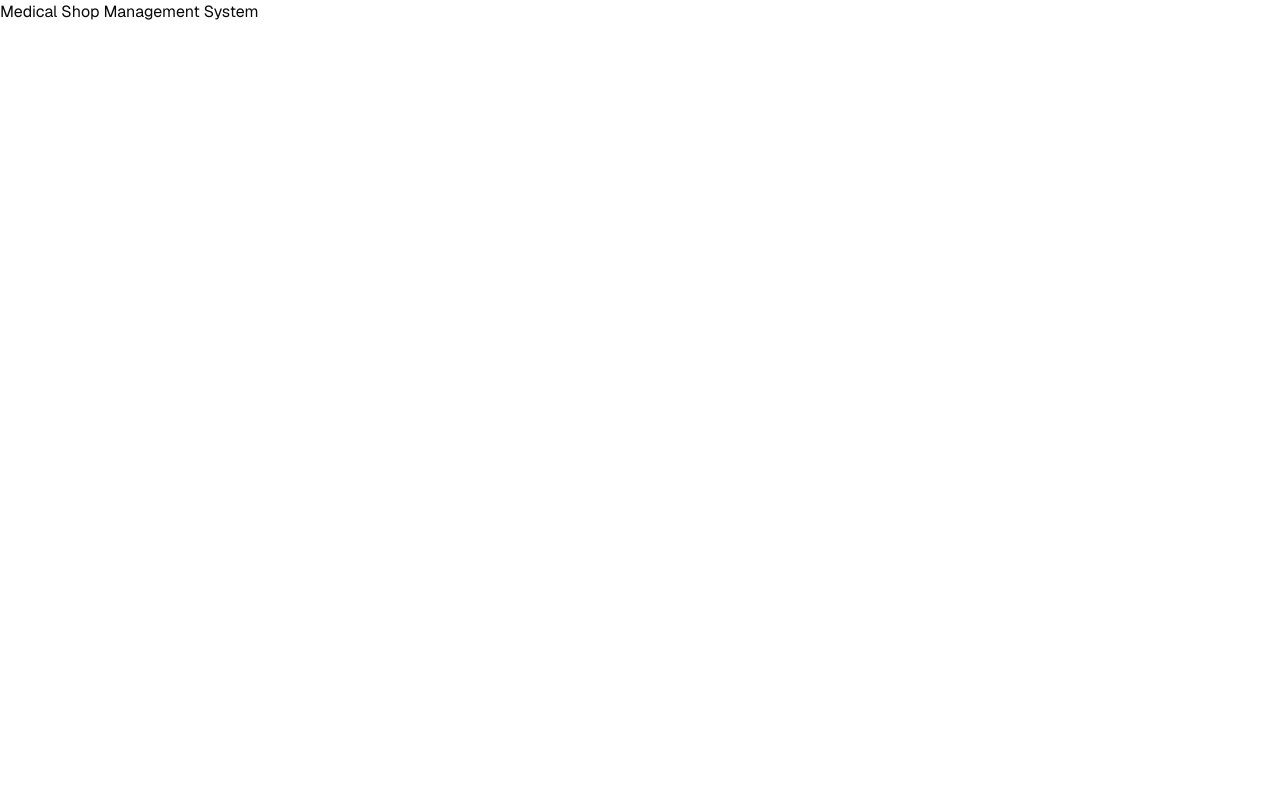
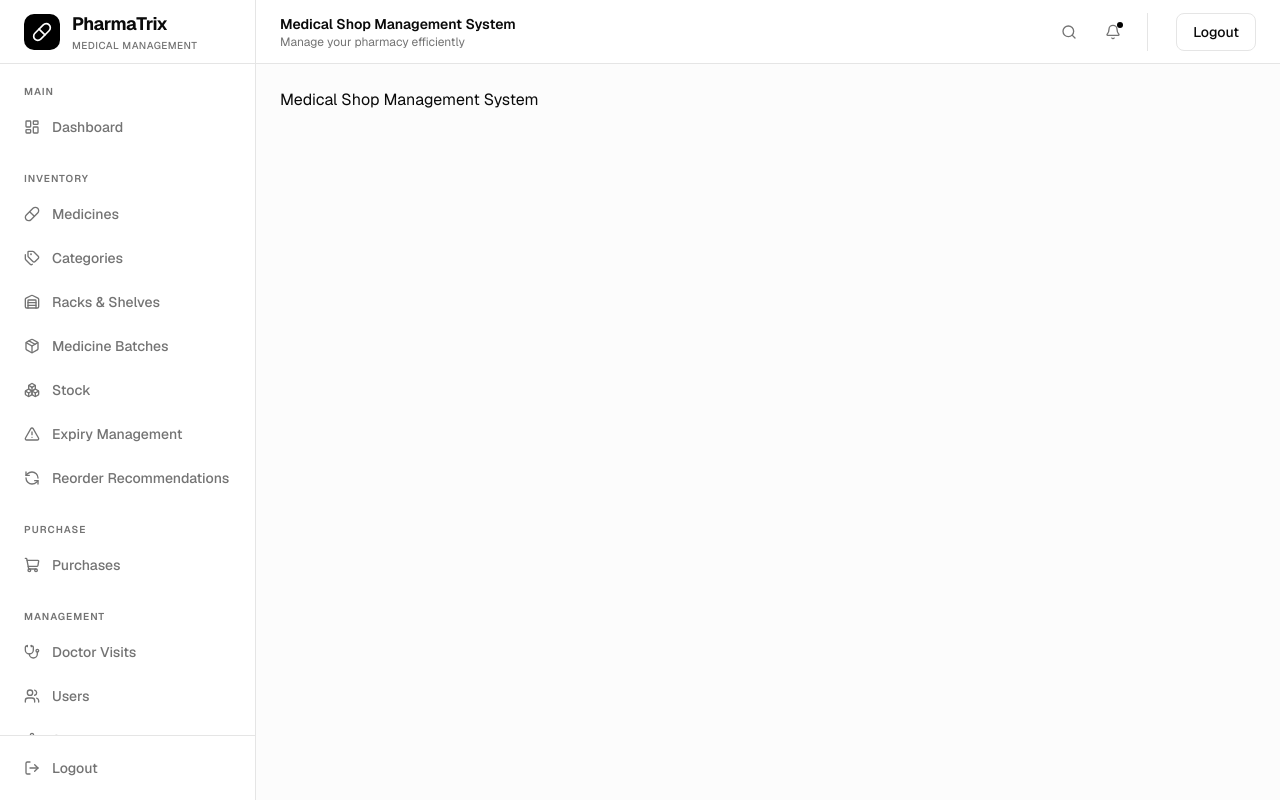
Before and after one commit to CheSubhro/pharmatrix, a Next.js app: page / in a window 1280 px wide. Built offline with nearby package versions, Linux system fonts and the light colour scheme.

Commit message:
base Admin Layout + Sidebar + Navbar ready

```diff
--- a/src/app/layout.tsx
+++ b/src/app/layout.tsx
@@ -1,11 +1,21 @@
+
 
 import type { Metadata } from "next";
+
 import "./globals.css";
+
 import { Geist } from "next/font/google";
+
 import { cn } from "@/lib/utils";
+
 import { Toaster } from "sonner";
 
-const geist = Geist({subsets:['latin'],variable:'--font-sans'});
+import AdminLayout from "@/components/layout/AdminLayout";
+
+const geist = Geist({
+  subsets: ["latin"],
+  variable: "--font-sans",
+});
 
 export const metadata: Metadata = {
   title: "PharmaTrix-Medical Shop Management System",
@@ -19,10 +29,19 @@ export default function RootLayout({
   children: React.ReactNode;
 }>) {
   return (
-    <html lang="en" className={cn("font-sans", geist.variable)}>
+    <html
+      lang="en"
+      className={cn("font-sans", geist.variable)}
+    >
       <body>
-        {children}
-        <Toaster position="top-right" richColors />
+        <AdminLayout>
+          {children}
+        </AdminLayout>
+
+        <Toaster
+          position="top-right"
+          richColors
+        />
       </body>
     </html>
   );
--- /dev/null
+++ b/src/components/layout/AdminLayout.tsx
@@ -0,0 +1,28 @@
+
+
+"use client";
+
+import Sidebar from "./Sidebar";
+import Navbar from "./Navbar";
+
+interface AdminLayoutProps {
+  children: React.ReactNode;
+}
+
+export default function AdminLayout({
+  children,
+}: AdminLayoutProps) {
+  return (
+    <div className="min-h-screen bg-muted/30">
+      <Sidebar />
+
+      <Navbar />
+
+      <main className="ml-64 pt-16">
+        <div className="min-h-[calc(100vh-4rem)] p-6">
+          {children}
+        </div>
+      </main>
+    </div>
+  );
+}
--- /dev/null
+++ b/src/components/layout/Navbar.tsx
@@ -0,0 +1,50 @@
+
+
+"use client";
+
+import { Bell, Search } from "lucide-react";
+import UserMenu from "@/components/auth/UserMenu";
+
+export default function Navbar() {
+  return (
+    <header className="fixed left-64 right-0 top-0 z-30 h-16 border-b bg-white">
+      <div className="flex h-full items-center justify-between px-6">
+        {/* Left */}
+        <div>
+          <h1 className="text-sm font-semibold text-foreground">
+            Medical Shop Management System
+          </h1>
+
+          <p className="text-xs text-muted-foreground">
+            Manage your pharmacy efficiently
+          </p>
+        </div>
+
+        {/* Right */}
+        <div className="flex items-center gap-2">
+          <button
+            type="button"
+            className="flex h-9 w-9 items-center justify-center rounded-lg text-muted-foreground transition-colors hover:bg-muted hover:text-foreground"
+            aria-label="Search"
+          >
+            <Search className="h-4 w-4" />
+          </button>
+
+          <button
+            type="button"
+            className="relative flex h-9 w-9 items-center justify-center rounded-lg text-muted-foreground transition-colors hover:bg-muted hover:text-foreground"
+            aria-label="Notifications"
+          >
+            <Bell className="h-4 w-4" />
+
+            <span className="absolute right-2 top-2 h-1.5 w-1.5 rounded-full bg-black" />
+          </button>
+
+          <div className="ml-2 border-l pl-3">
+            <UserMenu />
+          </div>
+        </div>
+      </div>
+    </header>
+  );
+}
--- /dev/null
+++ b/src/components/layout/Sidebar.tsx
@@ -0,0 +1,172 @@
+
+
+"use client";
+
+import Link from "next/link";
+import {
+  LayoutDashboard,
+  Pill,
+  Tags,
+  Warehouse,
+  Package,
+  Boxes,
+  AlertTriangle,
+  RefreshCcw,
+  ShoppingCart,
+  Stethoscope,
+  Users,
+  Settings,
+  LogOut,
+} from "lucide-react";
+
+const menuSections = [
+  {
+    title: "MAIN",
+    items: [
+      {
+        label: "Dashboard",
+        href: "/dashboard",
+        icon: LayoutDashboard,
+      },
+    ],
+  },
+  {
+    title: "INVENTORY",
+    items: [
+      {
+        label: "Medicines",
+        href: "/medicines",
+        icon: Pill,
+      },
+      {
+        label: "Categories",
+        href: "/categories",
+        icon: Tags,
+      },
+      {
+        label: "Racks & Shelves",
+        href: "/racks",
+        icon: Warehouse,
+      },
+      {
+        label: "Medicine Batches",
+        href: "/medicine-batches",
+        icon: Package,
+      },
+      {
+        label: "Stock",
+        href: "/stock",
+        icon: Boxes,
+      },
+      {
+        label: "Expiry Management",
+        href: "/expiry-management",
+        icon: AlertTriangle,
+      },
+      {
+        label: "Reorder Recommendations",
+        href: "/reorder-recommendations",
+        icon: RefreshCcw,
+      },
+    ],
+  },
+  {
+    title: "PURCHASE",
+    items: [
+      {
+        label: "Purchases",
+        href: "/purchases",
+        icon: ShoppingCart,
+      },
+    ],
+  },
+  {
+    title: "MANAGEMENT",
+    items: [
+      {
+        label: "Doctor Visits",
+        href: "#",
+        icon: Stethoscope,
+      },
+      {
+        label: "Users",
+        href: "/users",
+        icon: Users,
+      },
+      {
+        label: "Settings",
+        href: "#",
+        icon: Settings,
+      },
+    ],
+  },
+];
+
+export default function Sidebar() {
+  return (
+    <aside className="fixed left-0 top-0 z-40 flex h-screen w-64 flex-col border-r bg-white">
+      {/* Logo */}
+      <div className="flex h-16 items-center border-b px-6">
+        <Link
+          href="/dashboard"
+          className="flex items-center gap-3"
+        >
+          <div className="flex h-9 w-9 items-center justify-center rounded-lg bg-black text-white">
+            <Pill className="h-5 w-5" />
+          </div>
+
+          <div>
+            <div className="text-lg font-bold tracking-tight">
+              PharmaTrix
+            </div>
+
+            <div className="text-[10px] font-medium uppercase tracking-wider text-muted-foreground">
+              Medical Management
+            </div>
+          </div>
+        </Link>
+      </div>
+
+      {/* Navigation */}
+      <nav className="flex-1 overflow-y-auto px-3 py-5">
+        <div className="space-y-6">
+          {menuSections.map((section) => (
+            <div key={section.title}>
+              <p className="mb-2 px-3 text-[10px] font-semibold tracking-widest text-muted-foreground">
+                {section.title}
+              </p>
+
+              <div className="space-y-1">
+                {section.items.map((item) => {
+                  const Icon = item.icon;
+
+                  return (
+                    <Link
+                      key={item.label}
+                      href={item.href}
+                      className="flex items-center gap-3 rounded-lg px-3 py-2.5 text-sm font-medium text-muted-foreground transition-colors hover:bg-muted hover:text-foreground"
+                    >
+                      <Icon className="h-4 w-4 shrink-0" />
+                      <span>{item.label}</span>
+                    </Link>
+                  );
+                })}
+              </div>
+            </div>
+          ))}
+        </div>
+      </nav>
+
+      {/* Bottom */}
+      <div className="border-t p-3">
+        <button
+          type="button"
+          className="flex w-full items-center gap-3 rounded-lg px-3 py-2.5 text-sm font-medium text-muted-foreground transition-colors hover:bg-muted hover:text-foreground"
+        >
+          <LogOut className="h-4 w-4" />
+          <span>Logout</span>
+        </button>
+      </div>
+    </aside>
+  );
+}
```
